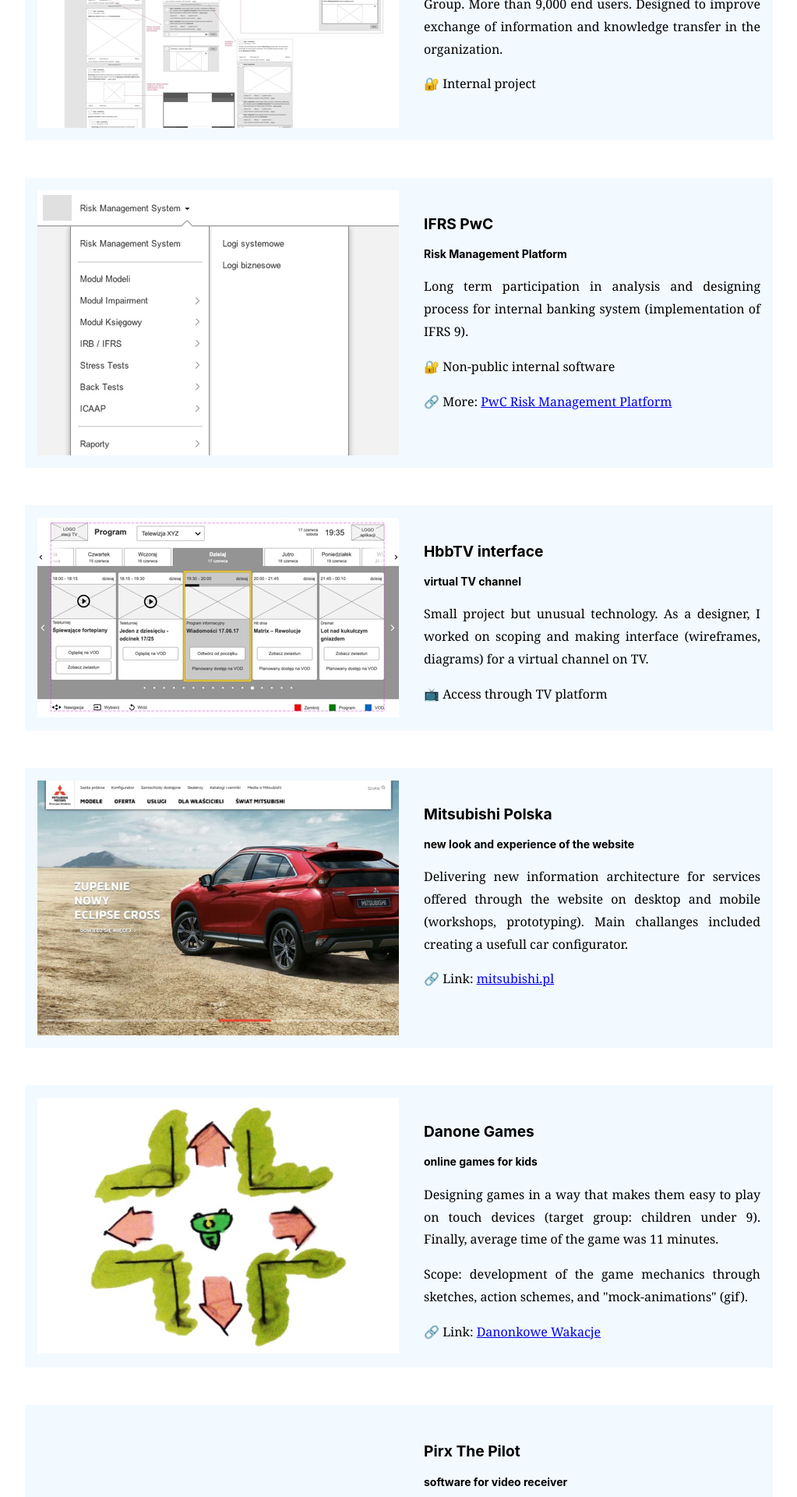
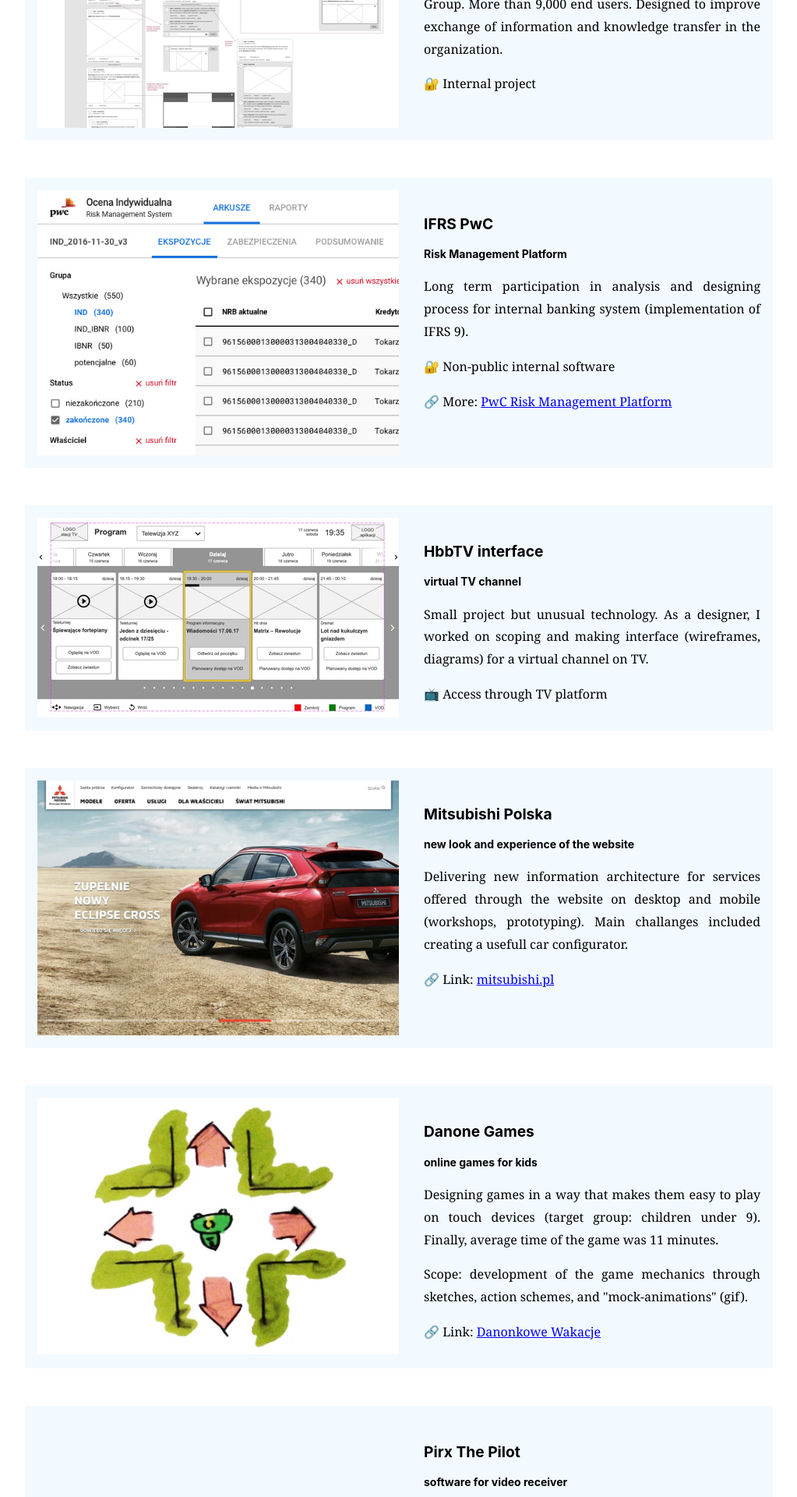
Before and after one commit to mdjablonski/mdjablonski.github.io, a Jekyll site: the page built from projects.html, in a window 1280 px wide. Shown: the part 1830-3750 px from the top of the page at 78% size, without its empty margins (128-1151 px from the left). Built offline with Jekyll 4.4.1, drawn with Linux system fonts in a browser that asks for light colours; grey boxes are pictures that could not be loaded.

Commit message:
Fix image url

```diff
--- a/projects.html
+++ b/projects.html
@@ -44,7 +44,7 @@
    </div>
    <div class="mdj-projects--project">
       <div class="mdj-projects--project__image">
-         <img src="{{ site.baseurl }}/images/rms.jpg" alt="">
+         <img src="{{ site.baseurl }}/images/rmsv2.jpg" alt="">
       </div>
       <div class="mdj-projects--project__description">
          <h3>IFRS PwC</h3>
```
